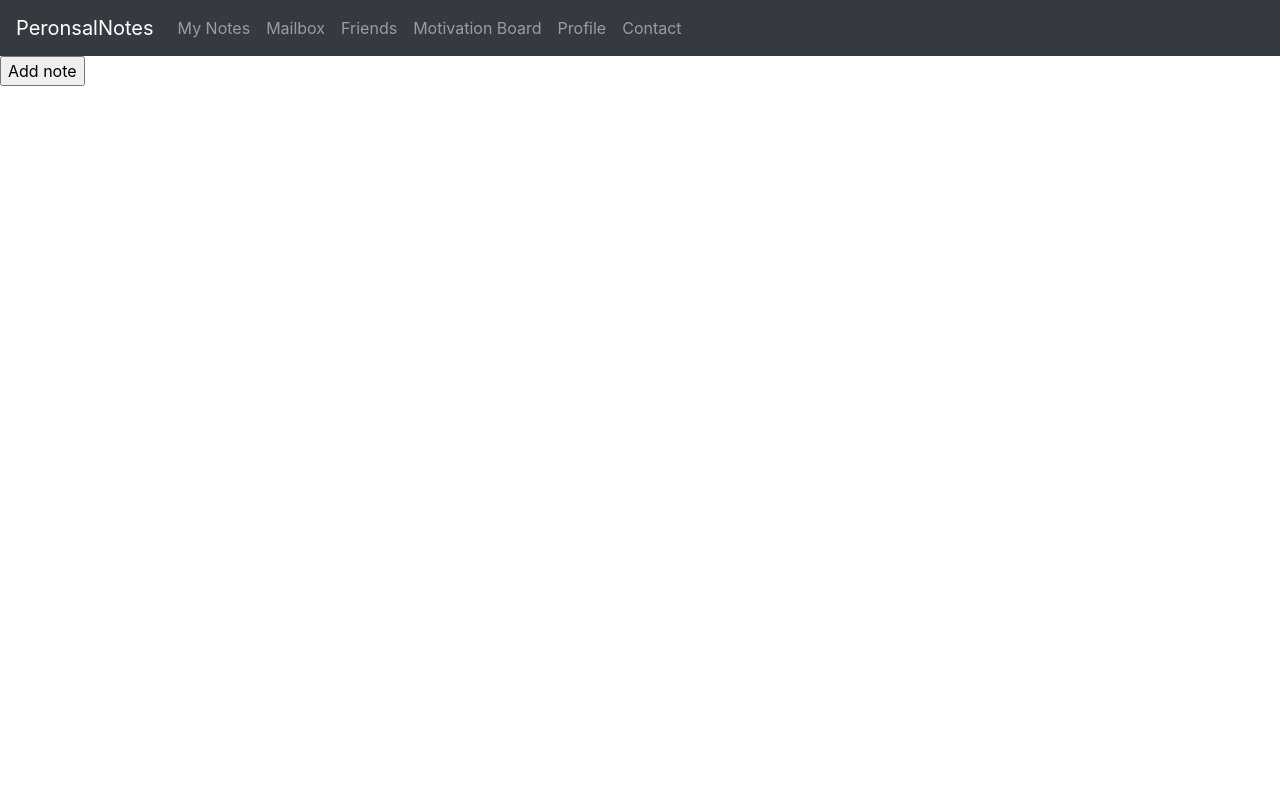
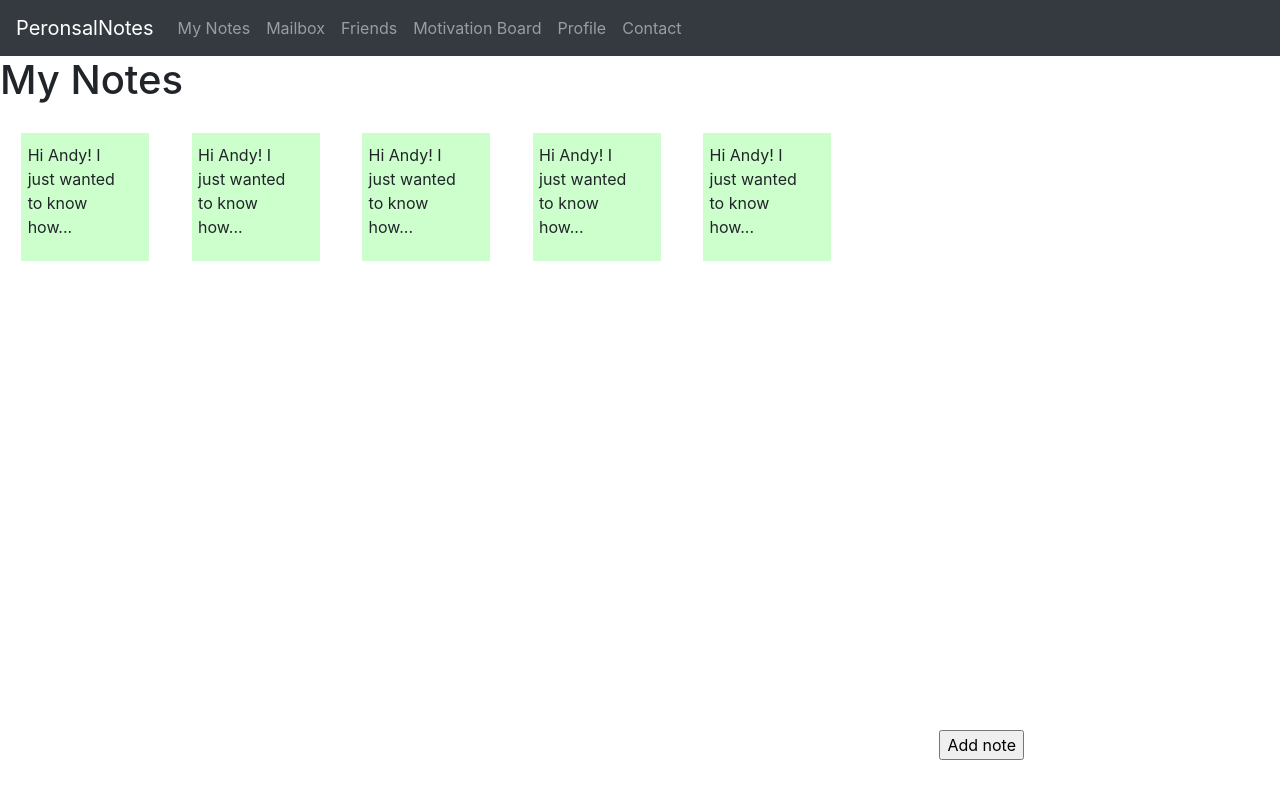
Before and after one commit to natyz/cs4640project, a PHP site: page /mynotes.html in a window 1280 px wide. Run offline with PHP 8.4, Linux system fonts and the light colour scheme.

Commit message:
Add note feature with notetn selected css mynotes with hover css and boxes

```diff
--- a/addnote.html
+++ b/addnote.html
@@ -13,7 +13,7 @@
 </head>
 <header>
     <nav class="navbar navbar-expand-md bg-dark navbar-dark">
-      <a class="navbar-brand" href="#">PeronsalNotes</a>
+      <a class="navbar-brand" href="home.html">PeronsalNotes</a>
 
       <button class="navbar-toggler" type="button" data-toggle="collapse" data-target="#collapsibleNavbar">
         <span class="navbar-toggler-icon"></span>
@@ -68,6 +68,7 @@
           <button class="notebtn" onclick="underlineText()"><u>U</u></button>
         </div>
         <div class="span4 text-right">
+          <button onclick="saveNote()">SAVE</button>
             <button onclick="deleteNote()">DELETE</button>
         </div>
       </div>
@@ -88,5 +89,6 @@
   date_func();
   // ARROW FUNCTION
   deleteNote = () => alert("Deleted");
+  saveNote = () => alert("Saved");
 </script>
 </html>
--- a/contact.html
+++ b/contact.html
@@ -12,7 +12,7 @@
 </head>
 <header>
     <nav class="navbar navbar-expand-md bg-dark navbar-dark">
-      <a class="navbar-brand" href="#">PeronsalNotes</a>
+      <a class="navbar-brand" href="home.html">PeronsalNotes</a>
 
       <button class="navbar-toggler" type="button" data-toggle="collapse" data-target="#collapsibleNavbar">
         <span class="navbar-toggler-icon"></span>
@@ -50,6 +50,7 @@
      }
   </script>
 <body onload="setFocus()"">
+  <h1>Contact Us</h1>
     <form name="contact">
         <div class="form-group" name="name">
             <label for="name">Name</label>
--- a/home.html
+++ b/home.html
@@ -12,7 +12,7 @@
 </head>
 <header>
     <nav class="navbar navbar-expand-md bg-dark navbar-dark">
-      <a class="navbar-brand" href="#">PeronsalNotes</a>
+      <a class="navbar-brand" href="home.html">PeronsalNotes</a>
 
       <button class="navbar-toggler" type="button" data-toggle="collapse" data-target="#collapsibleNavbar">
         <span class="navbar-toggler-icon"></span>
@@ -44,6 +44,7 @@
     </nav>
   </header>
 <body>
+  <h1 text="ceter">Welcome</h1>
     <!--Maybe just include our home page code from that potd a long time ago-->
 </body>
 </html>
--- a/mynotes.html
+++ b/mynotes.html
@@ -12,7 +12,7 @@
 </head>
 <header>
     <nav class="navbar navbar-expand-md bg-dark navbar-dark">
-      <a class="navbar-brand" href="#">PeronsalNotes</a>
+      <a class="navbar-brand" href="home.html">PeronsalNotes</a>
 
       <button class="navbar-toggler" type="button" data-toggle="collapse" data-target="#collapsibleNavbar">
         <span class="navbar-toggler-icon"></span>
@@ -43,7 +43,57 @@
 
     </nav>
   </header>
+
+  <link rel="stylesheet" href="notestyles.css">
+
 <body>
-  <input type="button" onclick="location.href='addnote.html';" value="Add note" />
+  <!--https://jsfiddle.net/webtiki/MpXYr/3/-->
+  <h1>My Notes</h1>
+  <div class="square">
+    <div class="content">
+        <div class="table">
+            <div class="table-cell">
+                Hi Andy! I just wanted to know how...
+            </div>
+        </div>
+    </div>
+</div>
+<div class="square">
+    <div class="content">
+        <div class="table">
+            <div class="table-cell numbers">
+              Hi Andy! I just wanted to know how...
+            </div>
+        </div>
+    </div>
+</div>
+<div class="square">
+    <div class="content">
+        <div class="table">
+            <div class="table-cell numbers">
+              Hi Andy! I just wanted to know how...
+            </div>
+        </div>
+    </div>
+</div>
+<div class="square">
+  <div class="content">
+      <div class="table">
+          <div class="table-cell numbers">
+            Hi Andy! I just wanted to know how...
+          </div>
+      </div>
+  </div>
+</div>
+<div class="square">
+  <div class="content">
+      <div class="table">
+          <div class="table-cell numbers">
+            Hi Andy! I just wanted to know how...
+          </div>
+      </div>
+  </div>
+</div>
+<input class="addnotebtn"type="button" onclick="location.href='addnote.html';" value="Add note" />
 </body>
 </html>
--- a/notestyles.css
+++ b/notestyles.css
@@ -6,4 +6,46 @@
 h3, p { display: inline; }
 #notebtn {
     background-color: #e7e7e7;
-    color: black;} /* Gray */
+    color: black;
+} /* Gray */
+.notebtn:focus {
+  background-color: #eef091;
+}
+
+.square {
+  float:left;
+  position: relative;
+  width: 10%;
+  padding-bottom :10%; /* = width for a 1:1 aspect ratio */
+  margin:1.66%;
+  background-color: #cfc;
+  background-position:center center;
+  background-repeat:no-repeat;
+  background-size:cover; /* you change this to "contain" if you don't want the images to be cropped */
+}
+
+.square:hover{
+  background-color: #FF00FF;
+}
+
+.content {
+  position:absolute;
+  height:90%; /* = 100% - 2*5% padding */
+  width:90%; /* = 100% - 2*5% padding */
+  padding: 5%;
+
+}
+.table{
+  display:table;
+  width:100%;
+  height:100%;
+}
+.table-cell{
+  display:table-cell;
+  vertical-align:middle;
+}
+.addnotebtn{
+  position:absolute;
+    bottom: 5%;
+    right:20%;
+}
```
Also changed, not shown: styles.css (deleted, +0 -8 lines). Lines whose indentation alone changed are shown as unchanged.
